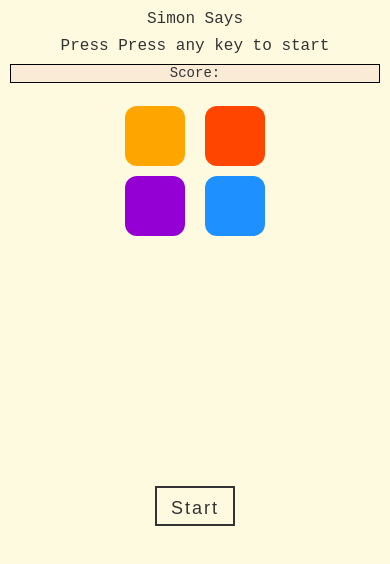
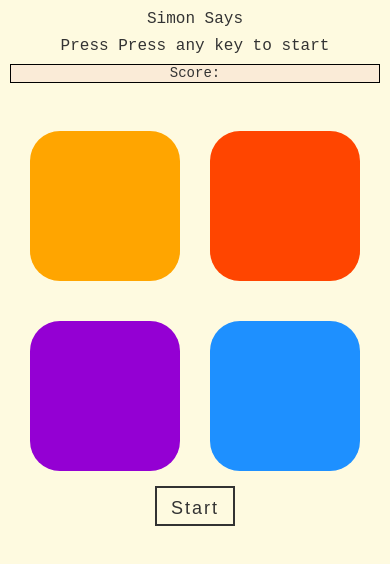
Before and after one commit to sahil0902/Simon-Says, a plain HTML site: page index.html in a window 390 px wide. Drawn offline with nearby package versions, Linux system fonts and the light colour scheme.

Commit message:
Fixed issue with incorrect high scores

```diff
--- a/app.js
+++ b/app.js
@@ -131,9 +131,7 @@ function seqCheck(index) {
             // for(let i = 0 ; i < highestScore.length ; i++){
             //     max = Math.max(highestScore[i]);
             // }
-            for (hs of highestScore) {
-                max = Math.max(hs);
-            }
+            max = Math.max(...highestScore);
         }
 
 
--- a/style.css
+++ b/style.css
@@ -141,8 +141,8 @@ a:hover:after{
 /* Responsive Design */
 @media (max-width: 768px) {
   .btn {
-      height: 80px;
-      width: 80px;
+    height: 150px;
+    width: 150px;
       font-size: 18px;
       line-height: 80px;
   }
@@ -164,11 +164,12 @@ a:hover:after{
   }
 
   .btn {
-      height: 60px;
-      width: 60px;
+      margin-top: 30px;
+      height: 150px;
+      width: 150px;
       font-size: 16px;
       line-height: 60px;
-      margin: 5px;
+
   }
 
   h1, h2, h4 {
```
